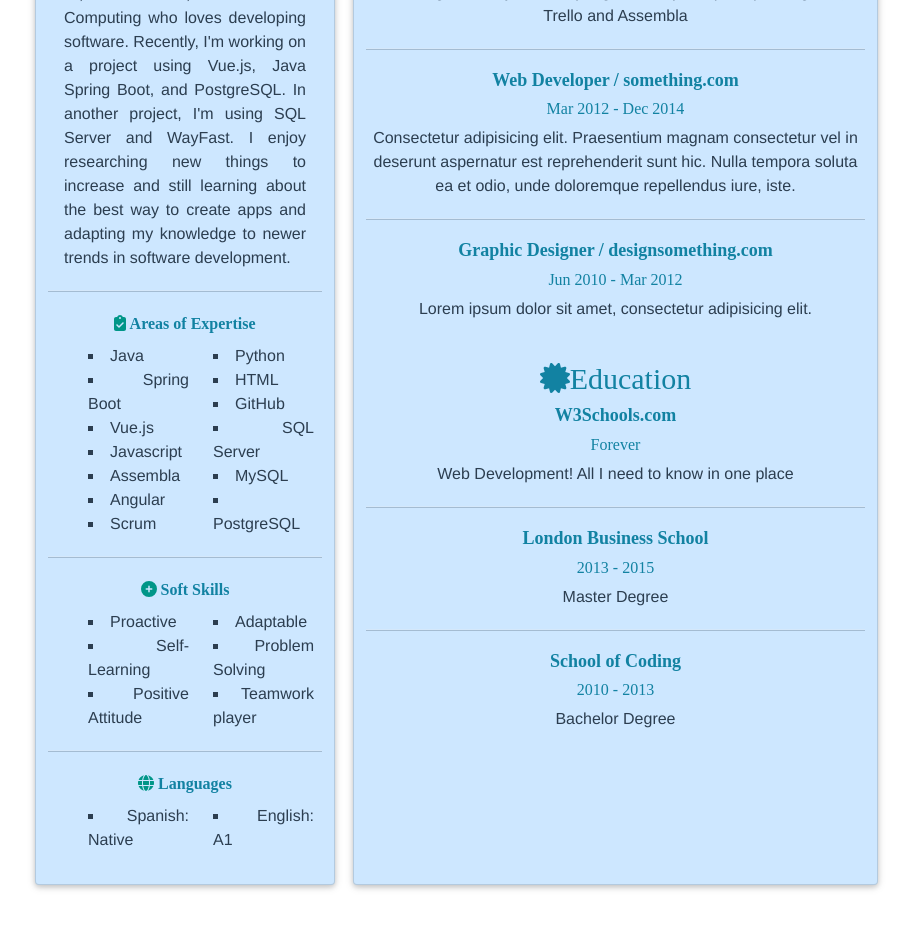
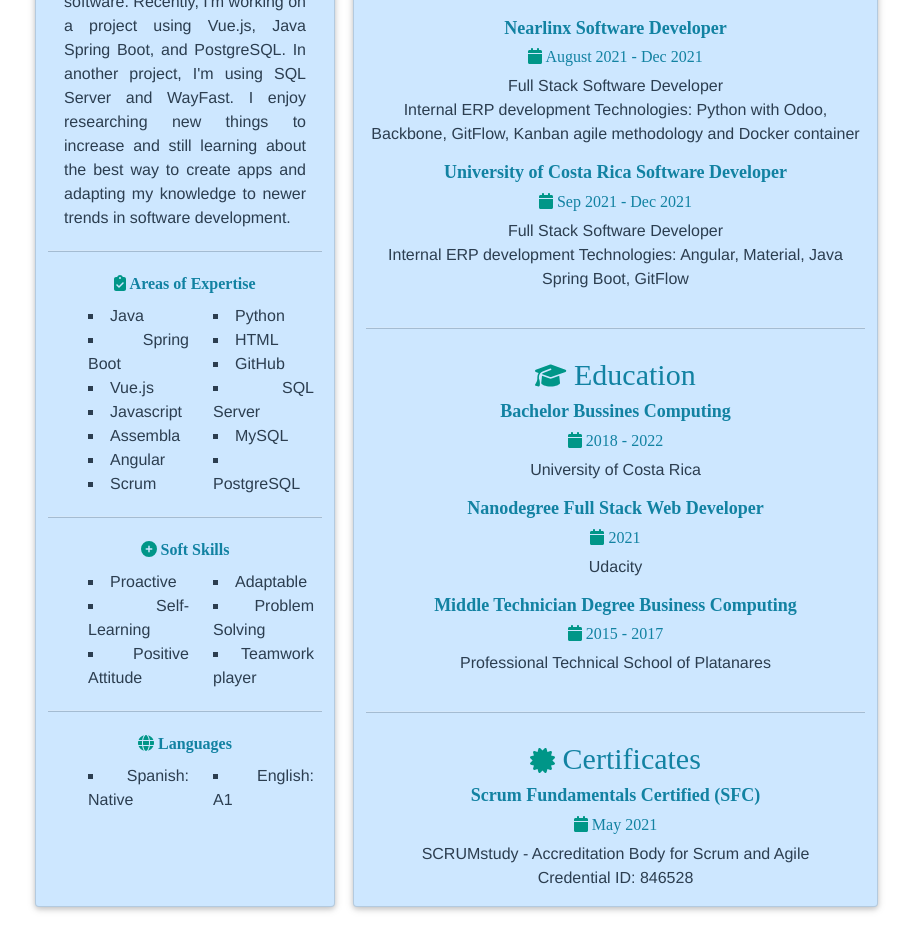
Before and after one commit to kevinNavarroNavarro/kn-resume, a Vue app in the folder kn-resume/: page / in a window 1280 px wide. Shown: the part 380-1306 px from the top of the page, without its empty margins (164-1076 px from the left). Before the commit the page ends 1284 px from the top, so only its background shows below. Built offline with nearby package versions, Linux system fonts and the light colour scheme.

Commit message:
Added some work experiences and certificates

```diff
--- a/kn-resume/src/components/Resume.vue
+++ b/kn-resume/src/components/Resume.vue
@@ -11,20 +11,17 @@
               Software Developer
             </p>
             <p>
-              <font-awesome-icon icon="home" class="text-teal" />
-              Cartago, Costa Rica
-            </p>
-            <p>
               <font-awesome-icon icon="envelope" class="text-teal" />
               ken314588@gmail.com
             </p>
             <p>
-              <font-awesome-icon icon="phone" class="text-teal" /> 8597-0967
+              <font-awesome-icon icon="phone" class="text-teal" /> +506
+              8597-0967
             </p>
             <hr />
 
             <font-awesome-icon icon="book" class="text-teal" />
-            <b> Short Description</b>
+            <b> Profile</b>
             <p class="justify-text m-3">
               Hi, I'm Kevin, a Business Computing who loves developing software.
               Recently, I'm working on a project using Vue.js, Java Spring Boot,
@@ -116,7 +113,6 @@
             </h6>
             <p class="m-0">Software Developer</p>
             <p>Technologies: WayFast, Microsoft SQL Server and GitLab</p>
-            <hr />
           </div>
           <div>
             <h5>
@@ -126,55 +122,96 @@
               <font-awesome-icon icon="calendar" class="text-teal" /> Nov 2021 -
               <span class="tag w3-teal w3-round">Current</span>
             </h6>
-            <p class="m-0">Fullstack Software Developer</p>
+            <p class="m-0">Full Stack Software Developer</p>
             <p>
               Technologies: Vue.js, Java Spring Boot, Aquifer (ORM), PostgreSQL,
               Trello and Assembla
             </p>
-            <hr />
-          </div>
-          <div>
-            <h5><b>Web Developer / something.com</b></h5>
-            <h6><i class="fa fa-calendar fa-fw"></i>Mar 2012 - Dec 2014</h6>
-            <p>
-              Consectetur adipisicing elit. Praesentium magnam consectetur vel
-              in deserunt aspernatur est reprehenderit sunt hic. Nulla tempora
-              soluta ea et odio, unde doloremque repellendus iure, iste.
-            </p>
-            <hr />
           </div>
           <div>
             <h5>
-              <b>Graphic Designer / designsomething.com</b>
+              <b> Nearlinx Software Developer </b>
             </h5>
-            <h6><i class="fa fa-calendar fa-fw"></i>Jun 2010 - Mar 2012</h6>
-            <p>Lorem ipsum dolor sit amet, consectetur adipisicing elit.</p>
-            <br />
+            <h6>
+              <font-awesome-icon icon="calendar" class="text-teal" /> August
+              2021 - Dec 2021
+            </h6>
+            <p class="m-0">Full Stack Software Developer</p>
+            <p>
+              Internal ERP development Technologies: Python with Odoo, Backbone,
+              GitFlow, Kanban agile methodology and Docker container
+            </p>
+          </div>
+          <div>
+            <h5>
+              <b> University of Costa Rica Software Developer</b>
+            </h5>
+            <h6>
+              <font-awesome-icon icon="calendar" class="text-teal" /> Sep 2021 -
+              Dec 2021
+            </h6>
+            <p class="m-0">Full Stack Software Developer</p>
+            <p>
+              Internal ERP development Technologies: Angular, Material, Java
+              Spring Boot, GitFlow
+            </p>
           </div>
         </div>
 
+        <hr />
         <div>
-          <h2>
-            <font-awesome-icon icon="certificate"></font-awesome-icon>
-            <i class="fa fa-certificate fa-fw w3-xxlarge"></i>Education
+          <h2 class="mt-2">
+            <font-awesome-icon
+              icon="graduation-cap"
+              class="text-teal"
+              style="font-size: 25px"
+            />
+            Education
           </h2>
           <div>
-            <h5><b>W3Schools.com</b></h5>
-            <h6><i class="fa fa-calendar fa-fw"></i>Forever</h6>
-            <p>Web Development! All I need to know in one place</p>
-            <hr />
+            <h5><b>Bachelor Bussines Computing</b></h5>
+            <h6>
+              <font-awesome-icon icon="calendar" class="text-teal" /> 2018 -
+              2022
+            </h6>
+            <p>University of Costa Rica</p>
           </div>
           <div>
-            <h5><b>London Business School</b></h5>
-            <h6><i class="fa fa-calendar fa-fw"></i>2013 - 2015</h6>
-            <p>Master Degree</p>
-            <hr />
+            <h5><b>Nanodegree Full Stack Web Developer</b></h5>
+            <h6>
+              <font-awesome-icon icon="calendar" class="text-teal" /> 2021
+            </h6>
+            <p>Udacity</p>
           </div>
           <div>
-            <h5><b>School of Coding</b></h5>
-            <h6><i class="fa fa-calendar fa-fw"></i>2010 - 2013</h6>
-            <p>Bachelor Degree</p>
-            <br />
+            <h5><b>Middle Technician Degree Business Computing</b></h5>
+            <h6>
+              <font-awesome-icon icon="calendar" class="text-teal" /> 2015 -
+              2017
+            </h6>
+            <p>Professional Technical School of Platanares</p>
+          </div>
+        </div>
+
+        <hr />
+        <div>
+          <h2 class="mt-2">
+            <font-awesome-icon
+              icon="certificate"
+              class="text-teal"
+              style="font-size: 25px"
+            />
+            Certificates
+          </h2>
+          <div>
+            <h5><b>Scrum Fundamentals Certified (SFC)</b></h5>
+            <h6>
+              <font-awesome-icon icon="calendar" class="text-teal" /> May 2021
+            </h6>
+            <p class="m-0">
+              SCRUMstudy - Accreditation Body for Scrum and Agile
+            </p>
+            <p>Credential ID: 846528</p>
           </div>
         </div>
       </div>
@@ -195,9 +232,10 @@
   faClipboardCheck,
   faCirclePlus,
   faGlobe,
-  faCertificate,
   faCalendar,
   faSuitcase,
+  faGraduationCap,
+  faCertificate,
 } from "@fortawesome/free-solid-svg-icons";
 library.add(
   faBriefcase,
@@ -211,6 +249,7 @@
   faGlobe,
   faSuitcase,
   faCalendar,
+  faGraduationCap,
   faCertificate
 );
 
```
